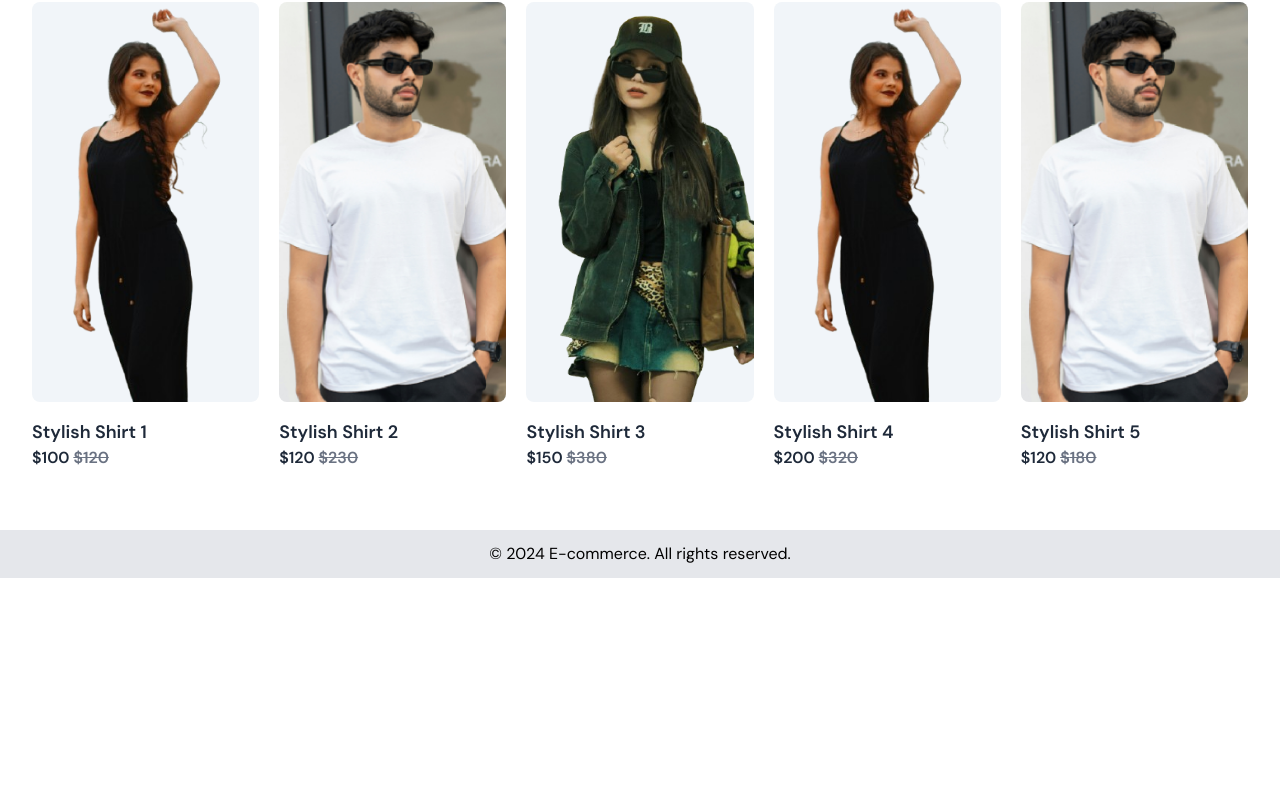
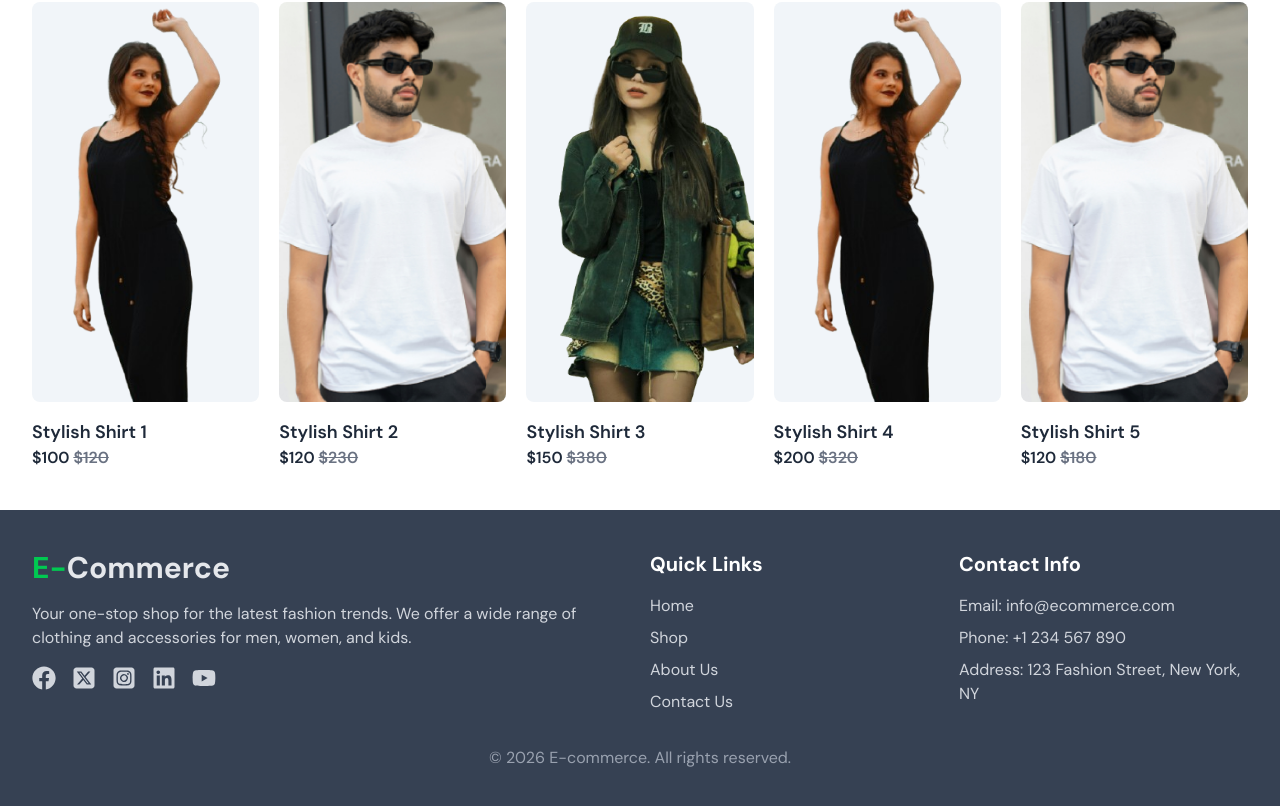
Before and after one commit to layesow/frontend-Ecommerce-React-MERN, a React app: page / in a window 1280 px wide. Shown: the part 1478-2284 px from the top of the page. Before the commit the page ends 2056 px from the top, so only its background shows below. Built offline with nearby package versions, Linux system fonts and the light colour scheme; the HTML template or start-up script is replaced by a standard one.

Commit message:
ceation de mise a page section footer

```diff
--- a/src/components/layouts/Footer.jsx
+++ b/src/components/layouts/Footer.jsx
@@ -1,11 +1,68 @@
 import React from 'react'
+import { Link } from 'react-router-dom'
+import { FaFacebook } from "react-icons/fa";
+import { FaSquareXTwitter } from "react-icons/fa6";
+import { FaSquareInstagram } from "react-icons/fa6";
+import { FaLinkedin } from "react-icons/fa";
+import { FaYoutube } from "react-icons/fa";
+
+
+
+
+
 
 const Footer = () => {
   return (
-    <div className='w-full flex justify-center bg-gray-200 px-5 py-3 mt-5'>
-      <p className='text-center'>
-        &copy; 2024 E-commerce. All rights reserved.
-      </p>
+    <div className="max-w360 mx-auto bg-gray-700 lg:px-8 px-3 py-10">
+      <div className="grid grid-cols-1 md:grid-cols-4 gap-5">
+        <div className="col-span-1 md:col-span-2">
+          <Link>
+            <span className='text-3xl text-green-500 font-bold'>E-</span>
+            <span className='text-3xl text-gray-200 font-bold'>Commerce</span>
+          </Link>
+          <p className="text-gray-300 mt-4">
+            Your one-stop shop for the latest fashion trends. We offer a wide range of clothing and accessories for men, women, and kids.
+          </p>
+          {/* social media icons  ajouter la taille des icode */}
+          <div className="flex space-x-4 mt-4 justify-start">
+            <Link className="text-gray-300 hover:text-green-400" to="#"><FaFacebook size={24}/></Link>
+            <Link className="text-gray-300 hover:text-green-400" to="#"><FaSquareXTwitter size={24}/></Link>
+            <Link className="text-gray-300 hover:text-green-400" to="#"><FaSquareInstagram size={24}/></Link>
+            <Link className="text-gray-300 hover:text-green-400" to="#"><FaLinkedin size={24}/></Link>
+            <Link className="text-gray-300 hover:text-green-400" to="#"><FaYoutube size={24}/></Link>
+          </div>
+        </div>
+        <div className="col-span-1">
+          <h2 className="text-white text-xl font-bold mb-4">Quick Links</h2>
+          {/* utilise link */}
+          <ul className="space-y-2">
+            <li>
+              <Link className="text-gray-300 hover:text-green-400" to="/">Home</Link>
+            </li>
+            <li>
+              <Link className="text-gray-300 hover:text-green-400" to="/shop">Shop</Link>
+            </li>
+            <li>
+              <Link className="text-gray-300 hover:text-green-400" to="/about">About Us</Link>
+            </li>
+            <li>
+              <Link className="text-gray-300 hover:text-green-400" to="/contact">Contact Us</Link>
+            </li>
+          </ul>
+
+        </div>
+        <div className="col-span-1">
+          <h2 className="text-white text-xl font-bold mb-4">Contact Info</h2>
+          <ul className="space-y-2">
+            <li className="text-gray-300">Email: info@ecommerce.com</li>
+            <li className="text-gray-300">Phone: +1 234 567 890</li>
+            <li className="text-gray-300">Address: 123 Fashion Street, New York, NY</li>
+          </ul>
+        </div>
+      </div>
+      <div className="mt-8 text-center text-gray-400">
+        &copy; {new Date().getFullYear()} E-commerce. All rights reserved.
+      </div>
     </div>
   )
 }
--- a/src/components/layouts/Header.jsx
+++ b/src/components/layouts/Header.jsx
@@ -12,8 +12,8 @@ const Header = () => {
       </div>
       <div className='max-w-360 mx-auto lg:py-6 py-3 lg:px-8 px-5 flex justify-between items-center'>
         <Link>
-          <span className='text-3xl text-green-500 font-bold'>X</span>
-          <span className='text-3xl text-slate-800 font-bold'>ECOM</span>
+          <span className='text-3xl text-green-500 font-bold'>E-</span>
+          <span className='text-3xl text-slate-800 font-bold'>Commerce</span>
         </Link>
         <nav className='text-lg hidden text-gray-800 space-x-5 sm:flex items-center'>
           <Link className='hover:text-green-500' to='/'>Home</Link>
```
